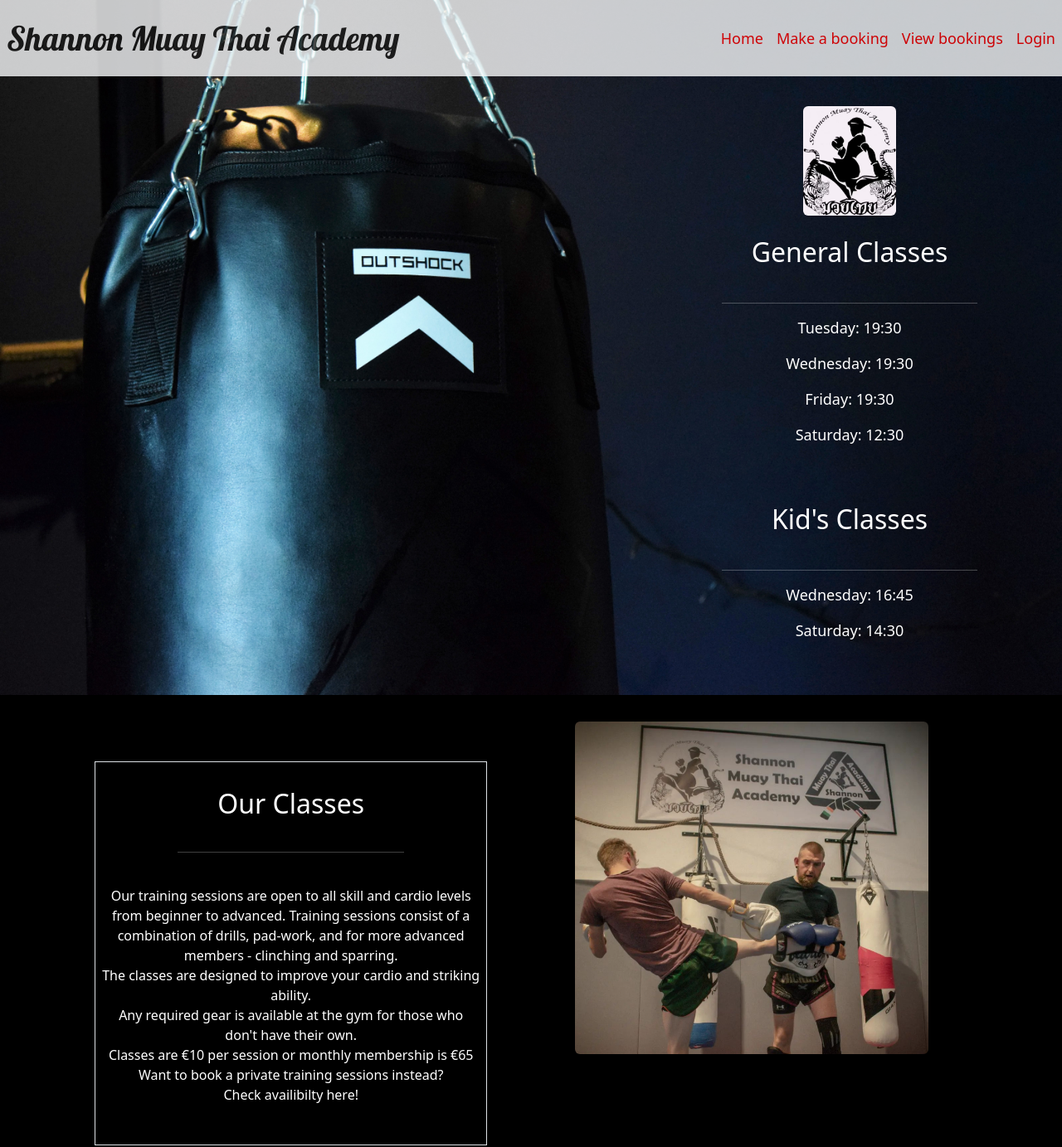
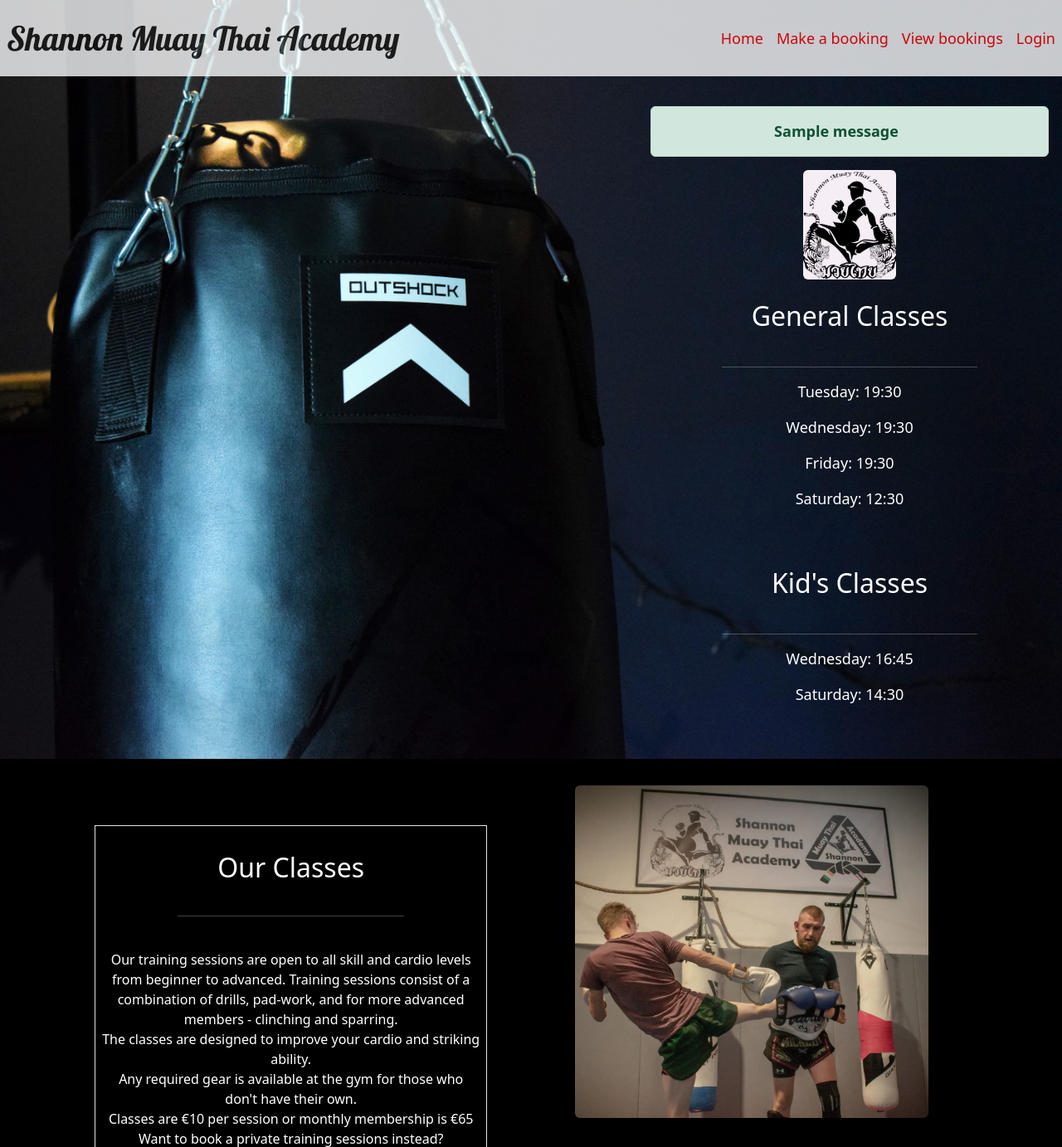
Before and after one commit to Gallie83/PP4-Django, a Django app: page / in a window 1280 px wide. Shown: the top 1383 px of the page at 83% size. Run offline with Django 3.2, Linux system fonts and the light colour scheme; tables that the repository leaves empty hold one stand-in row (values such as "Sample post"); one stand-in notice (Sample message) is shown; some libraries are stand-ins or nearby versions.

Commit message:
Added login success message on home screen

```diff
--- a/PP4-Django/members/views.py
+++ b/PP4-Django/members/views.py
@@ -11,6 +11,7 @@ def login_user(request):
         # If user logs in successfully, redirect them to home page
         if user is not None:
             login(request, user)
+            messages.success(request, ("You have logged in!."))
             return redirect('home')
         else:
             # Return an 'invalid login' error message.
--- a/PP4-Django/templates/home.html
+++ b/PP4-Django/templates/home.html
@@ -7,6 +7,13 @@
     {% include 'navbar.html' %}
     <!-- Class times information -->
     <div class="times text-center">
+        {% if messages %}
+        {% for message in messages %}
+        <div class="alert alert-success alert-dismissible fade show m-3" role="alert">
+            <strong>{{ message }}</strong>
+        </div>
+        {% endfor %}
+        {% endif %}
         <img class="rounded" id="logo" src="/static/images/logo.jpg" alt="Muay Thai logo">
         <br>
         <h2>General Classes</h2>
```
